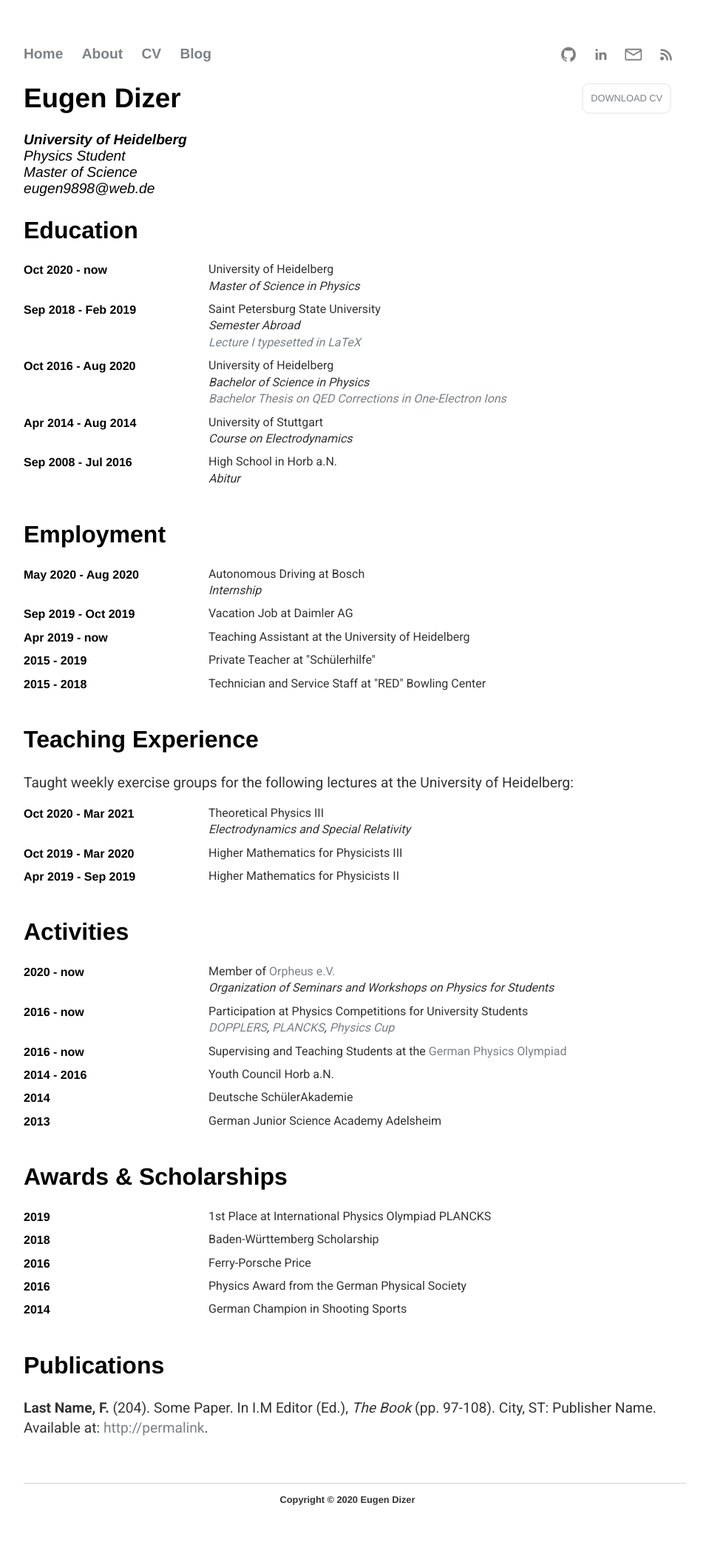
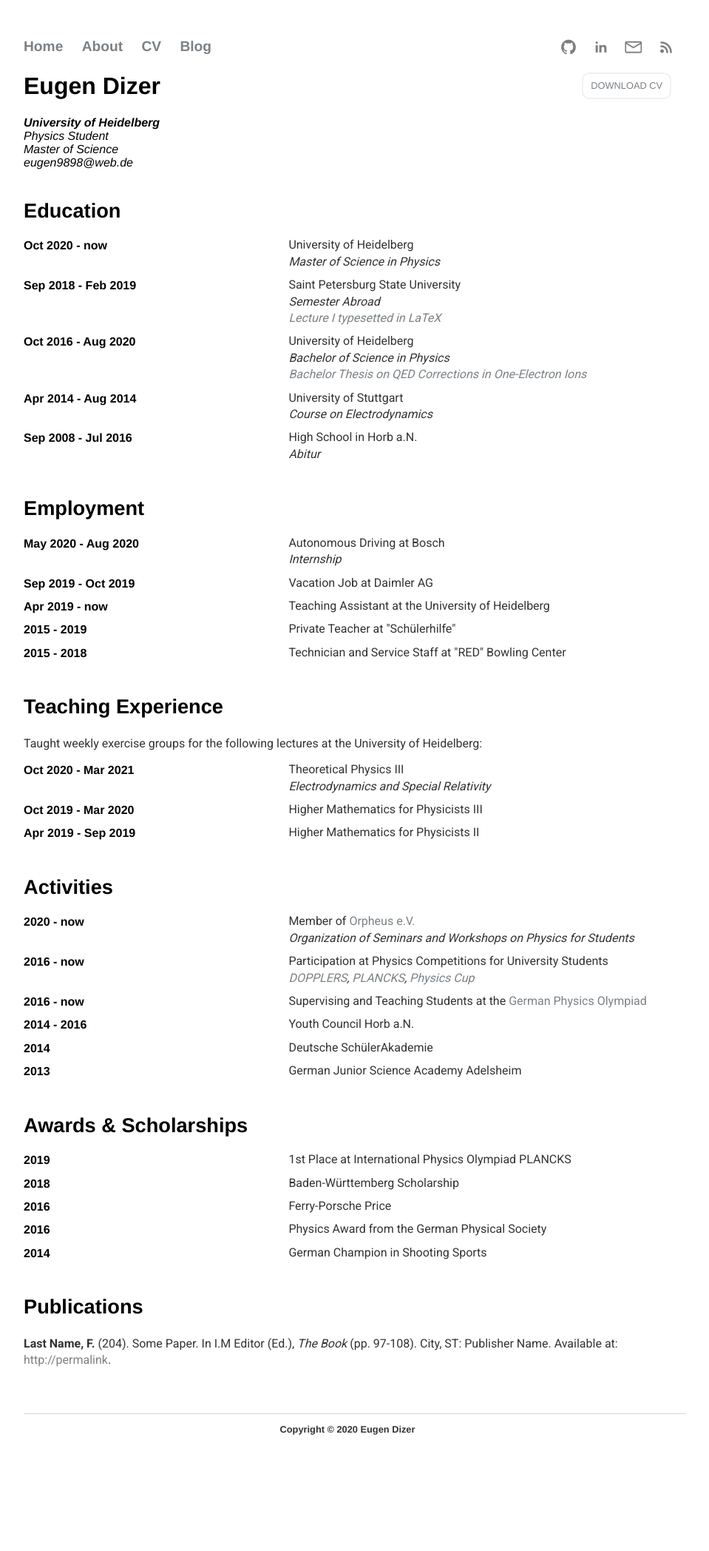
Before and after one commit to Spektralzerleger/Spektralzerleger.github.io, a Jekyll site: the page built from cv/index.html, in a window 1280 px wide. Shown: the whole page at 74% size, without its empty margins (160-1119 px from the left). Built offline with Jekyll 4.4.1, drawn with Linux system fonts in a browser that asks for light colours; after the commit the page ends 1991 px from its top, so only the background shows below that.

Commit message:
adjusted cv layout

```diff
--- a/css/main.css
+++ b/css/main.css
@@ -2,7 +2,11 @@
 
 /* General */
 html { font-family: 'Roboto', sans-serif; }
-body { margin: 60px auto; width: 70%; }
+body { margin: 50px auto; width: 70%; }
+
+@media (max-width: 1024px) {
+    body { width: 80%; }
+}
 
 /* Links */
 a { text-decoration: none; color: rgb(37, 46, 53); transition: 0.15s; transition-property: opacity; opacity: 0.6; }
@@ -12,10 +16,10 @@ p, ul { font-size: 1.4em; line-height: 1.4em; color: #333; }
 
 /* Headers */
 h1, h2, h3, h4 { font-family: 'Helvetica', 'Arial', 'Sans-Serif'; }
-h1 { font-size: 2.7em;  }
-h2 { font-size: 2.3em; }
-h3 { font-size: 1.9em; }
-h4 { font-size: 1.6em; }
+h1 { font-size: 2.5em;  }
+h2 { font-size: 2.1em; }
+h3 { font-size: 1.7em; }
+h4 { font-size: 1.4em; }
 
 /* Navbar and Footer */
 nav ul { font-size: 1.2em; font-family: 'Helvetica', 'Arial', 'Sans-Serif'; padding: 0px; list-style: none; font-weight: bold; }
@@ -59,7 +63,7 @@ li.social a .mailLogo {
 
 /* Images */
 .img-circle { border-radius: 50%; }
-.avatar { float: left; margin-right: 20px; }
+.avatar { float: left; margin-right: 30px; margin-bottom: 5px; }
 .clearfix { overflow: auto; }                 /* indent the navbar ... */
 
 
@@ -71,16 +75,17 @@ li.social a .mailLogo {
     border-radius: 10px;
     box-shadow: 1px 1px 1rem rgba(0, 0, 0, 0.2);
 }
-.posts h1 { font-size: 1.4em; }
-.posts p { font-size: 1em; }
+.posts h1 { font-size: 1.2em; }
+.posts p { font-size: 0.8em; }
 
 /* CV */
 .cv { margin: 0px 0px 60px; }
-.cv h1 { font-size: 2.3em; }
-.cv h2 { font-size: 2em; }
+.cv h1 { font-size: 2em; }
+.cv h2 { font-size: 1.7em; }
 .cv address, .cv .download { font-family: 'Helvetica', 'Arial', 'Sans-Serif'; }
-.cv address, .cv p { font-size: 1.2em; }
-.cv .download { float: right; font-size: .8em; text-transform: uppercase; line-height: 3em; }
+.cv address { font-size: 1em; margin-bottom: 40px; }
+.cv p { font-size: 1em; }
+.cv .download { float: right; font-size: .8em; text-transform: uppercase; line-height: 2.5em; }
 .cv .button {
     background-color: white;
     padding: 0px 10px;
@@ -95,5 +100,9 @@ li.social a .mailLogo {
 .cv .button:hover {background-color: #e7e7e7; }
 .cv .entry { display: block; margin-bottom: 50px; }
 .cv .entry h3 { font-size: 1em; margin-bottom: -37px; }
-.cv .content p { font-size: 1em; margin-left: 250px; }
+.cv .content p { font-size: 1em; margin-left: 40%; }
 .cv .content { display: block; overflow: hidden; margin-top: -16px; margin-bottom: -20px; }
+
+@media (max-width: 576px) {
+    .cv .content p { margin-left: 175px; }
+}
```
